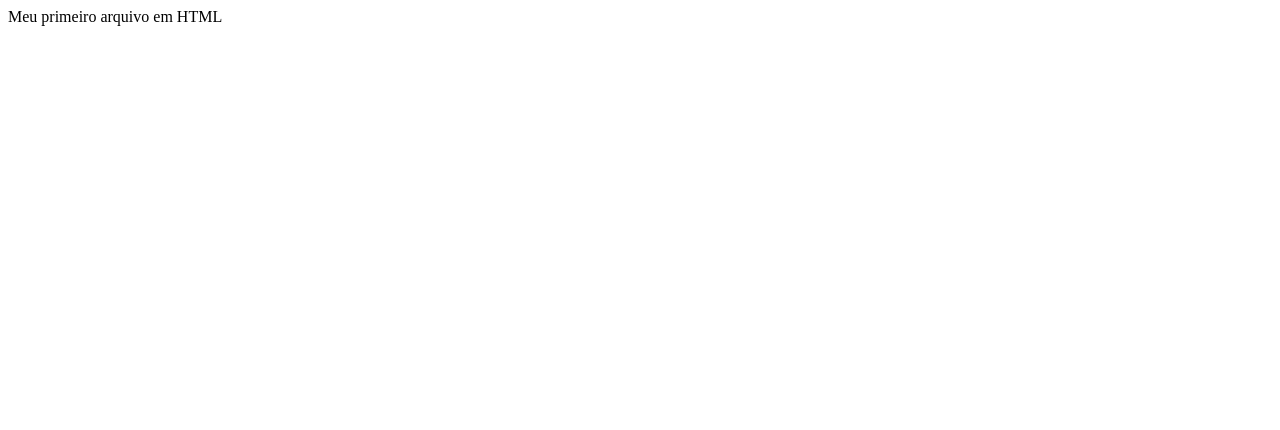
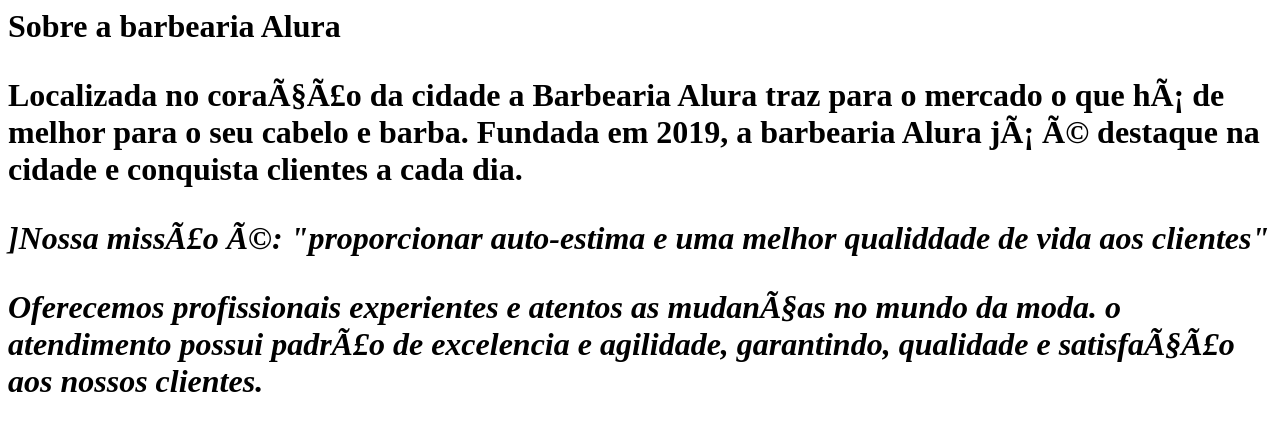
Before and after one commit to willybensberg/Primeiro_repositorio-, a plain HTML site: page index.html in a window 1280 px wide. Drawn offline with Linux system fonts and the light colour scheme.

Commit message:
Update index.html

```diff
--- a/index.html
+++ b/index.html
@@ -1,3 +1,11 @@
-<html>
-  <hl>Meu primeiro arquivo em HTML</hl>
-  </html>
+<!DOCKTYPE html>
+<html Lang="pt-br">
+      <meta charset="UPF-8">
+<h1> Sobre a barbearia Alura <h1/>
+
+  <p> Localizada no coração da cidade a <strong>Barbearia Alura</strong> traz para o mercado o que há de melhor para o seu cabelo e barba. Fundada em 2019, a barbearia Alura já é destaque na cidade e conquista clientes a cada dia.</p>
+
+  <p><em>]Nossa missão é: <strong>"proporcionar auto-estima e uma melhor qualiddade de vida aos clientes"</strong.</em></p>
+
+    <p>Oferecemos profissionais experientes e atentos as mudanças no mundo da moda. o atendimento possui padrão de excelencia e agilidade, garantindo, qualidade e satisfação aos nossos clientes.</p>
+    <html>
```
